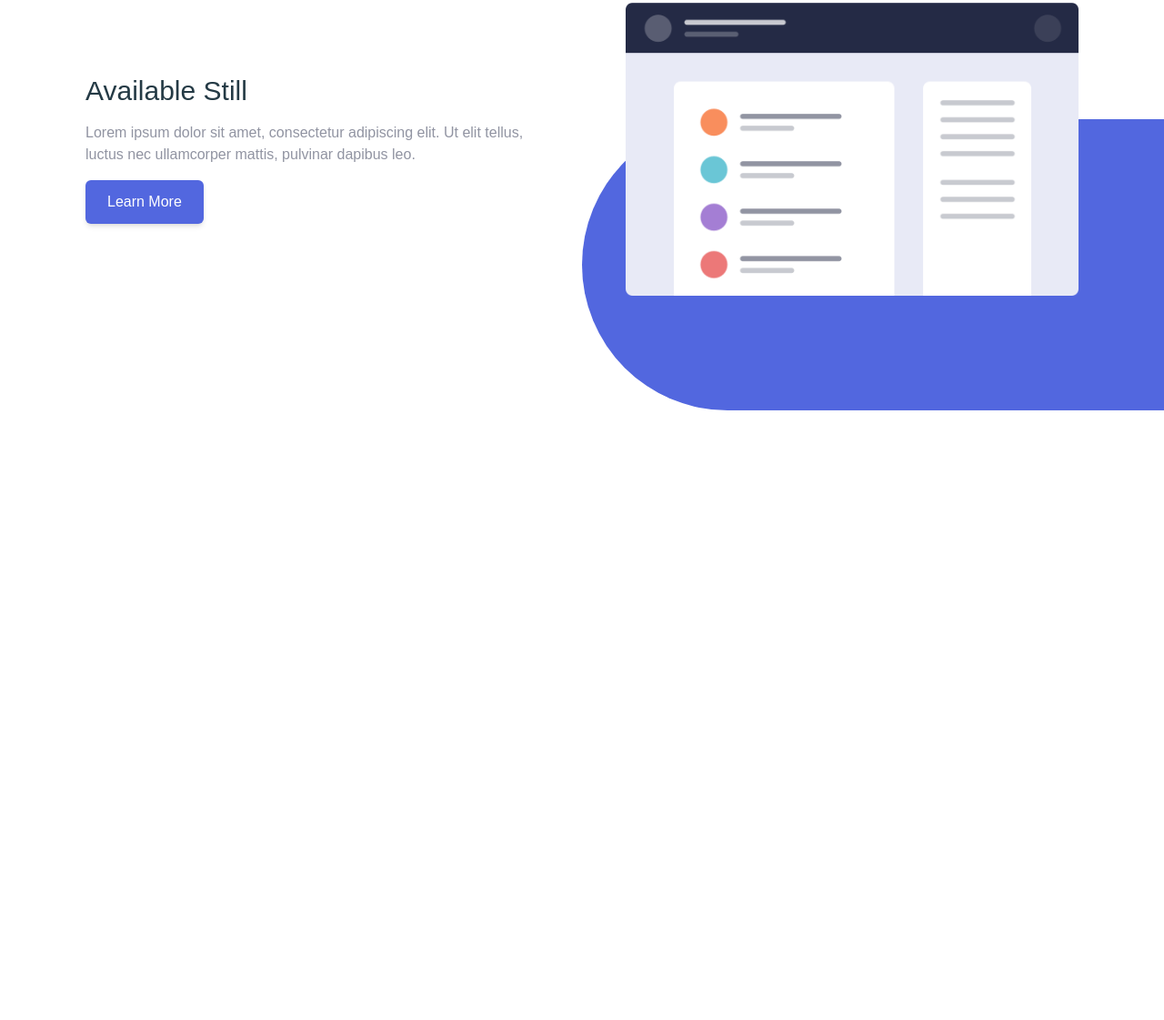
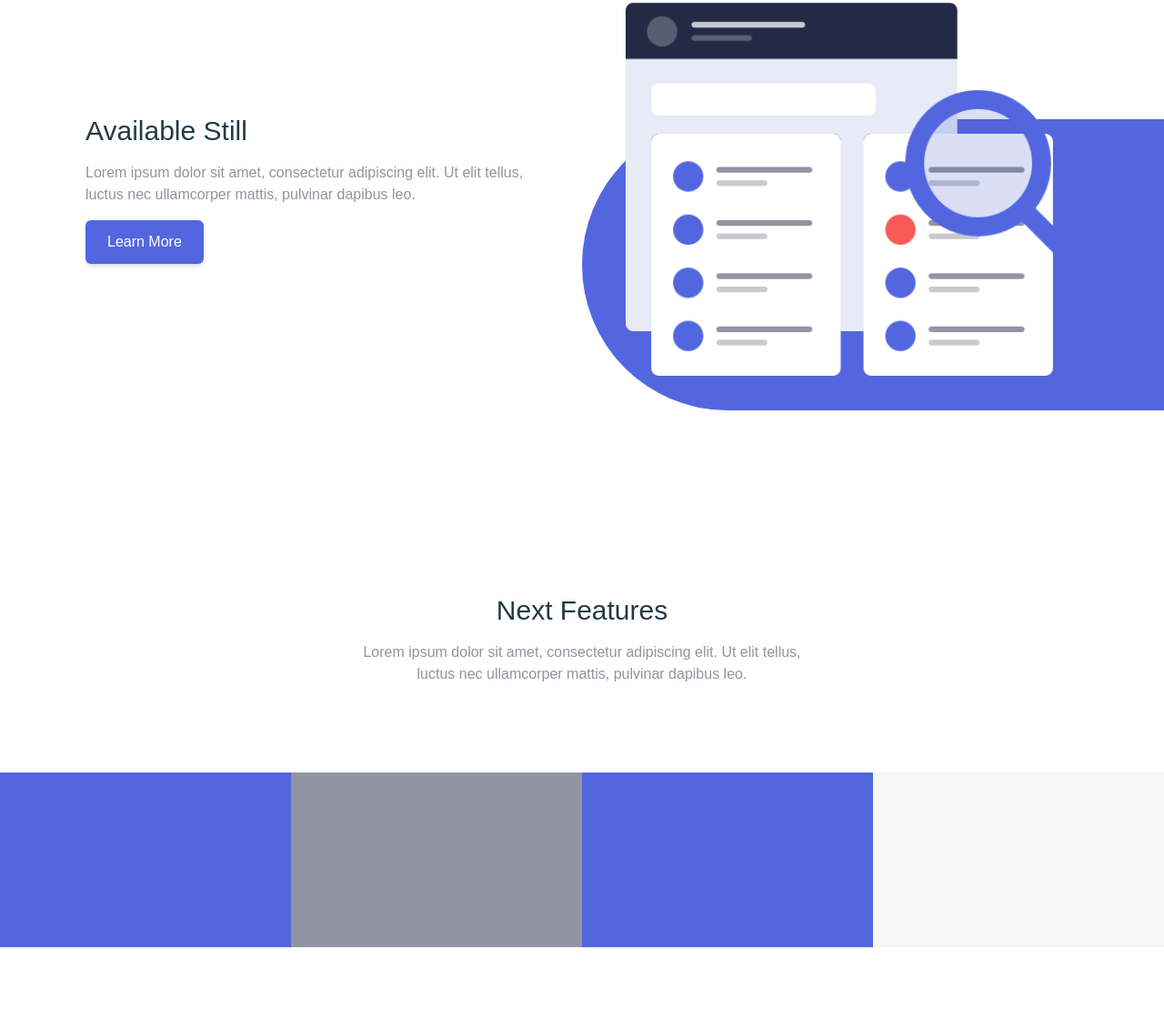
Before and after one commit to theclassical-dev/tailwind-refresher-template, a website: page public/index.html in a window 1280 px wide. Shown: the part 1850-2971 px from the top of the page at 91% size. Before the commit the page ends 2301 px from the top, so only its background shows below. Drawn offline with Linux system fonts and the light colour scheme.

Commit message:
next rate section completed

```diff
--- a/public/index.html
+++ b/public/index.html
@@ -94,7 +94,7 @@
                 </div>
                   <!-- image -->
                 <div class="flex flex-1 justify-center z-10 mb-10 lg:mb-0">
-                    <img class="w-5/6 h-5/6 sm:w-3/4 sm:h-3/4 md:w-full md:h-full" src="./imgs/03.png" />
+                    <img class="w-5/6 h-5/6 sm:w-3/4 sm:h-3/4 md:w-full md:h-full" src="./imgs/04.png" />
                 </div>
             </div>
             <!-- round shape -->
@@ -103,6 +103,27 @@
         </div>
     </section>
 
+    <!-- next rated -->
+
+    <section class="py-20 mt-20 lg:mt-60/2 w-full">
+        <!-- heading -->
+        <div class="sm:w-3/4 lg:w-5/12 mx-auto px-2">
+            <h1 class="text-3xl text-center text-t-blue">Next Features</h1>
+            <p class="text-center text-t-gray mt-4">Lorem ipsum dolor sit amet, consectetur adipiscing elit. Ut elit tellus, luctus nec ullamcorper mattis, pulvinar dapibus leo. </p>
+        </div>
+        <!-- Feature Details -->
+        <div class="relative mt-20 lg:mt-24">
+            <!-- <div class="container flex flex-col lg:flex-row items-center justtify-center gap-x-24"> -->
+                <div class="flex overflow-x-auto snap-x">
+                    <div class="w-80 snap-start flex-shrink-0 h-48 bg-t-purple"></div>
+                    <div class="w-80 snap-start flex-shrink-0 h-48 bg-t-gray"></div>
+                    <div class="w-80 snap-start flex-shrink-0 h-48 bg-t-purple"></div>
+                    <div class="w-80 snap-start flex-shrink-0 h-48 bg-t-white"></div>
+                    <div class="w-80 snap-start flex-shrink-0 h-48 bg-t-red"></div>
+                </div>
+            <!-- </div> -->
+        </div>
+    </section>
     <!-- footer -->
 
     <footer class=""></footer>
```
Also changed, not shown: public/imgs/04.png (renamed from public/imgs/illustration-features-tab-2.png), public/style.css.
